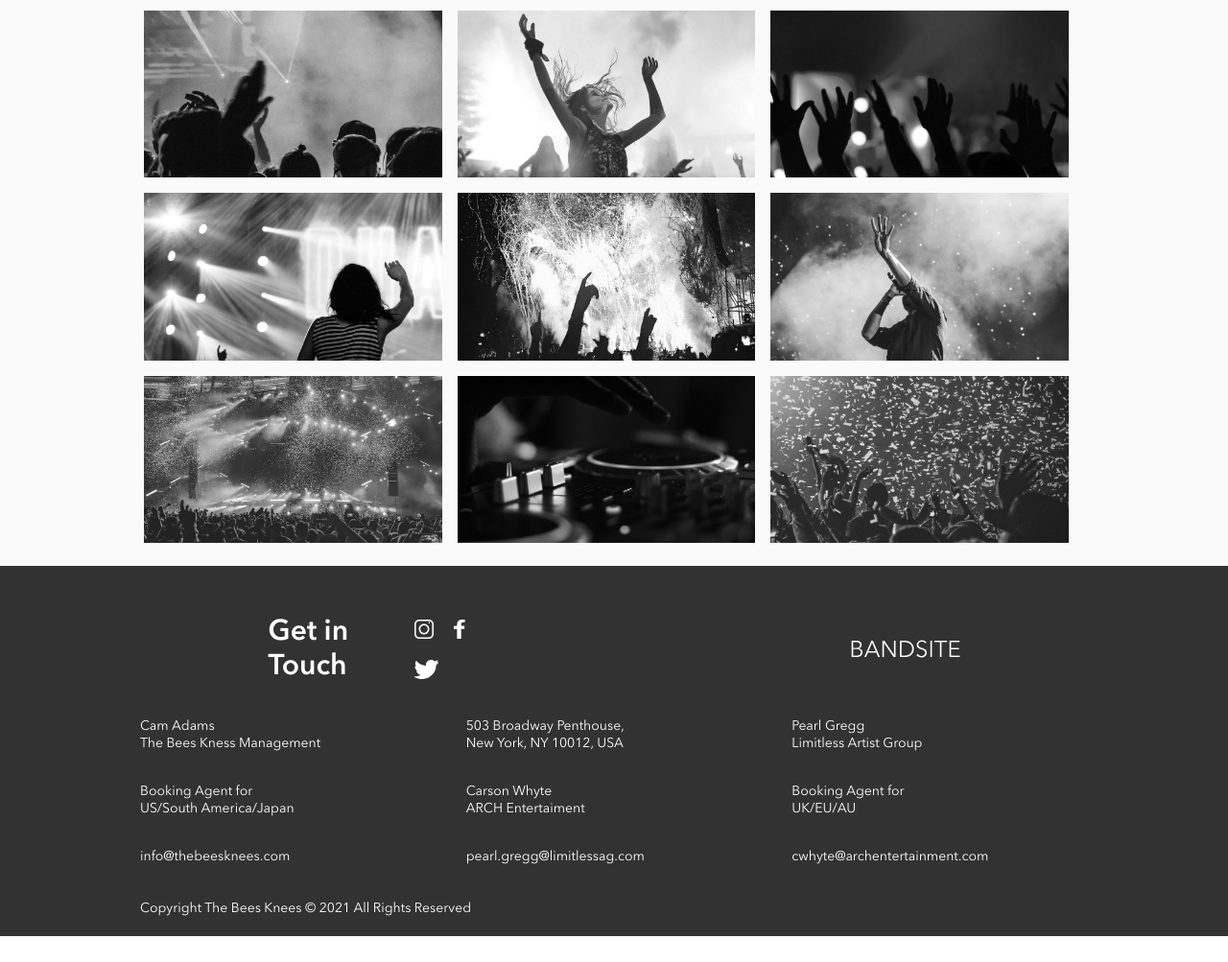
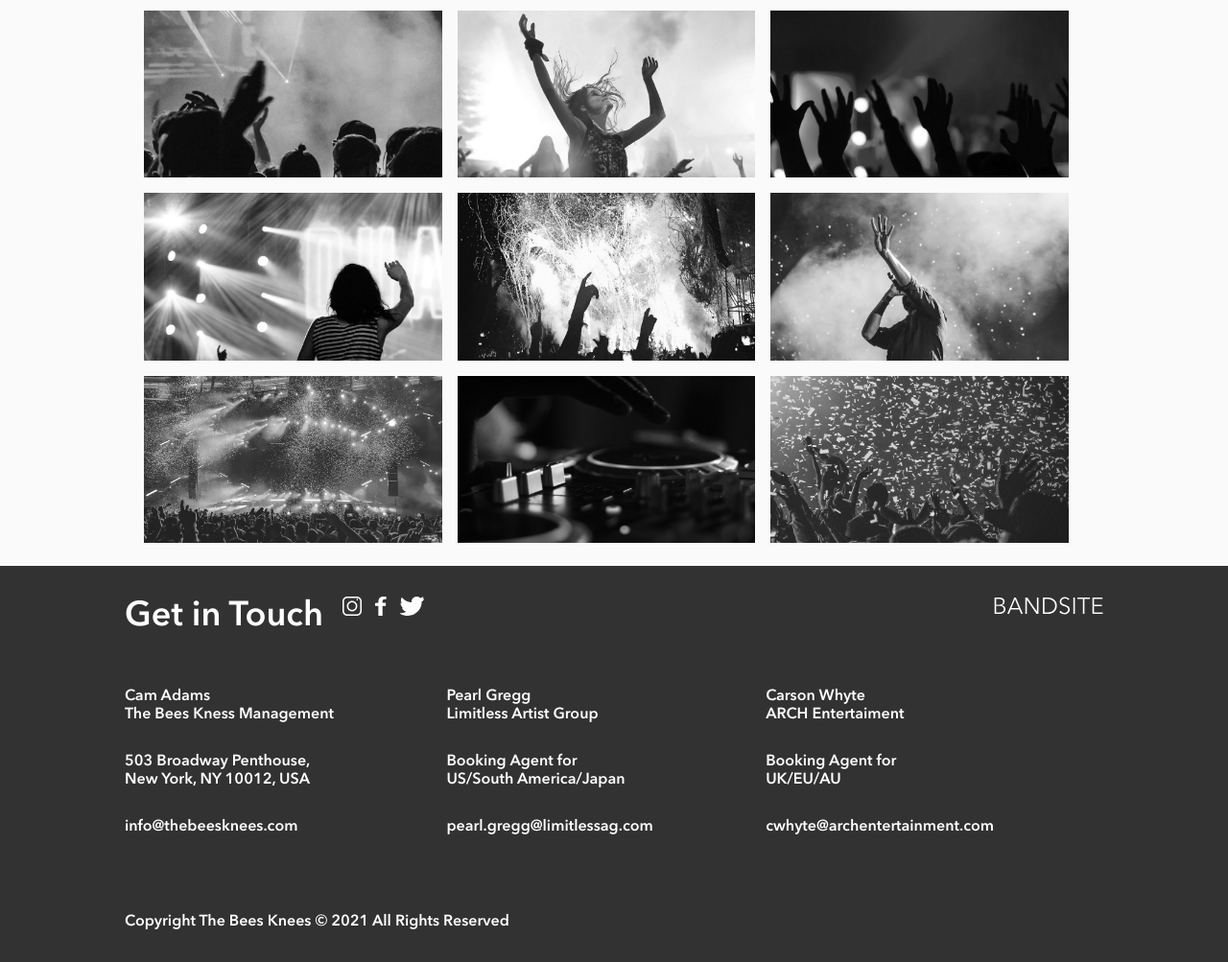
Before and after one commit to aymeeflores/aymee-flores-bandsite, a plain HTML site: page index.html in a window 1280 px wide. Shown: the part 1722-2725 px from the top of the page at 96% size. Before the commit the page ends 2698 px from the top, so only its background shows below. Drawn offline with Linux system fonts and the light colour scheme.

Commit message:
refactor from SprintOne feedback

```diff
--- a/index.html
+++ b/index.html
@@ -111,70 +111,71 @@
         />
       </div>
     </section>
+
     <footer class="footer">
-      <div class="footer__header">
-        <div class="footer__title">Get in Touch</div>
-        <div>
+      <!-- CONTAINER -->
+      <div class="footer__container">
+        <!-- FOOTER LEFT SIDE -->
+        <div class="footer__left">
+          <!-- HEADER -->
+          <div class="footer__header">
+            <div class="footer__title">Get in Touch</div>
+            <div class="footer__icons">
+              <img
+                src="../assets/icons/svg/Icon-instagram.svg"
+                alt="instagram"
+              />
+              <img src="../assets/icons/svg/Icon-facebook.svg" alt="facebook" />
+              <img src="../assets/icons/svg/Icon-twitter.svg" alt="twitter" />
+            </div>
+          </div>
+
+          <!-- FOOTER BODY -->
+          <div class="footer__body">
+            <div class="footer__body__column">
+              <p>Cam Adams<br />The Bees Kness Management</p>
+              <p>503 Broadway Penthouse, <br />New York, NY 10012, USA</p>
+              <p>
+                <a href="mailto: info@thebeeskness.com"
+                  >info@thebeesknees.com</a
+                >
+              </p>
+            </div>
+
+            <div class="footer__body__column">
+              <p>Pearl Gregg<br />Limitless Artist Group</p>
+              <p>Booking Agent for<br />US/South America/Japan</p>
+              <p>
+                <a href="mailto: pearl.gregg@limitlessag.com"
+                  >pearl.gregg@limitlessag.com</a
+                >
+              </p>
+            </div>
+
+            <div class="footer__body__column">
+              <p>Carson Whyte<br />ARCH Entertaiment</p>
+              <p>Booking Agent for<br />UK/EU/AU</p>
+              <p>
+                <a href="mailto:cwhyte@archentertainment.com"
+                  >cwhyte@archentertainment.com</a
+                >
+              </p>
+            </div>
+          </div>
+        </div>
+        <!-- FOOTER RIGHT SIDE -->
+        <div class="footer__right">
           <img
-            class="footer__icons"
-            src="./assets/icons/svg/Icon-instagram.svg"
-            alt="instagram"
-          />
-          <img
-            class="footer__icons"
-            src="./assets/icons/svg/Icon-facebook.svg"
-            alt="facebook"
-          />
-          <img
-            class="footer__icons"
-            src="./assets/icons/svg/Icon-twitter.svg"
-            alt="twitter"
+            class="footer__logo"
+            src="../assets/logos/Logo-bandsite.svg"
+            alt="bandsiteLogo"
           />
         </div>
       </div>
-      <div class="footer__body">
-        <div class="footer__text">
-          Cam Adams<br />
-          The Bees Kness Management
-        </div>
-        <div class="footer__text">
-          503 Broadway Penthouse, <br />New York, NY 10012, USA
-        </div>
-        <div class="footer__text">
-          <a href="info@thebeeskness.com"> info@thebeesknees.com</a>
-        </div>
-        <div class="footer__text">
-          Pearl Gregg<br />
-          Limitless Artist Group
-        </div>
-        <div class="footer__text">
-          Booking Agent for<br />
-          US/South America/Japan
-        </div>
-        <div class="footer__text">
-          <a href="pearl.gregg@limitlessag.com"> pearl.gregg@limitlessag.com</a>
-        </div>
-        <div class="footer__text">
-          Carson Whyte<br />
-          ARCH Entertaiment
-        </div>
-        <div class="footer__text">
-          Booking Agent for<br />
-          UK/EU/AU
-        </div>
-        <div class="footer__text">
-          <a href="mailto:cwhyte@archentertainment.com"
-            >cwhyte@archentertainment.com</a
-          >
-        </div>
-      </div>
-      <img
-        class="footer__logo"
-        src="assets/logos/Logo-bandsite.svg"
-        alt="bandsiteLogo"
-      />
+
+      <!-- DISCLAIMER -->
       <div class="footer__disclaimer">
-        <div>Copyright The Bees Knees © 2021 All Rights Reserved</div>
+        Copyright The Bees Knees © 2021 All Rights Reserved
       </div>
     </footer>
   </body>
--- a/styles/bio.scss
+++ b/styles/bio.scss
@@ -168,68 +168,161 @@
     @include maxwidth;
   }
 }
+
 .footer {
   background-color: $bandsite-black;
   color: $white;
-  @media (min-width: $tablet-width) {
-    padding: 2rem 6rem 0 6rem;
-    display: flex;
-    flex-wrap: wrap;
+  padding: 1rem 1rem 2rem 1rem;
+}
 
-    &__logo {
-      order: -1;
-    }
-  }
-  &__header {
-    padding: 1rem 0 0 1rem;
-    justify-content: space-between;
-    @media (min-width: $tablet-width) {
-      display: flex;
-      padding: 1rem;
-      order: -2;
-    }
-    @media (min-width: $desktop-width) {
-      flex-basis: 25%;
-      @include maxwidth;
-    }
-  }
-  &__title {
-    @include maxwidth;
-    @include sectionheader;
-    @media (min-width: $tablet-width) {
-      font-size: 1.875rem;
-    }
-  }
-  &__icons {
-    padding: 0.5rem;
+.footer__container {
+  @include maxwidth;
+  display: flex;
+  flex-direction: column;
+  justify-content: space-between;
+}
+
+.footer__left {
+  flex-grow: 1;
+}
+
+.footer__header {
+  display: flex;
+  align-items: flex-start;
+  flex-direction: column;
+  padding: 1rem 0 0 0;
+}
+.footer__title {
+  margin-bottom: 20px;
+  @include sectionheader;
+}
+
+.footer__icons img {
+  margin-right: 10px;
+}
+
+.footer__right {
+  padding-top: 1rem;
+}
+
+.footer__body {
+  padding-top: 2rem;
+  display: flex;
+  flex-direction: column;
+  justify-content: space-between;
+}
+
+.footer__body__column {
+  margin-bottom: 30px;
+}
+
+.footer__body__column > p {
+  margin-bottom: 10px;
+}
+
+.footer__disclaimer {
+  padding-top: 20px;
+  @include maxwidth;
+}
+
+@media screen and (min-width: 1024px) {
+  .footer {
   }
 
-  &__body {
-    @include maxwidth;
-    @media (min-width: $tablet-width) {
-      display: flex;
-      flex-wrap: wrap;
-      align-items: flex-start;
-      :nth-child(3n) {
-        order: 1;
-      }
-    }
+  .footer__container {
+    flex-direction: row;
   }
-  &__text {
-    @include bodytext;
-    padding: 1rem;
-    @media (min-width: $tablet-width) {
-      width: 33.3%;
-    }
+
+  .footer__left {
   }
-  &__logo {
-    padding: 1rem;
-    @include maxwidth;
+
+  .footer__header {
+    flex-direction: row;
   }
-  &__disclaimer {
-    padding: 1.25rem 1.25rem 1.25rem 1rem;
-    width: 100%;
-    @include bodytext;
-    @include maxwidth;
+  .footer__title {
+    margin-right: 20px;
+  }
+
+  .footer__icons img {
+  }
+
+  .footer__right {
+  }
+
+  .footer__body {
+    flex-direction: row;
+  }
+
+  .footer__body__column > p {
+    margin-bottom: 30px;
+  }
+
+  .footer__disclaimer {
   }
 }
+
+// .footer {
+//   background-color: $bandsite-black;
+//   color: $white;
+//   @media (min-width: $tablet-width) {
+//     padding: 2rem 6rem 0 6rem;
+//     display: flex;
+//     flex-wrap: wrap;
+
+//     &__logo {
+//       order: -1;
+//     }
+//   }
+//   &__header {
+//     padding: 1rem 0 0 1rem;
+//     justify-content: space-between;
+//     @media (min-width: $tablet-width) {
+//       display: flex;
+//       padding: 1rem;
+//       order: -2;
+//     }
+//     @media (min-width: $desktop-width) {
+//       flex-basis: 25%;
+//       @include maxwidth;
+//     }
+//   }
+//   &__title {
+//     @include maxwidth;
+//     @include sectionheader;
+//     @media (min-width: $tablet-width) {
+//       font-size: 1.875rem;
+//     }
+//   }
+//   &__icons {
+//     padding: 0.5rem;
+//   }
+
+//   &__body {
+//     @include maxwidth;
+//     @media (min-width: $tablet-width) {
+//       display: flex;
+//       flex-wrap: wrap;
+//       align-items: flex-start;
+//       :nth-child(3n) {
+//         order: 1;
+//       }
+//     }
+//   }
+//   &__text {
+//     @include bodytext;
+//     padding: 1rem;
+//     @media (min-width: $tablet-width) {
+//       width: 33.3%;
+//     }
+//   }
+//   &__logo {
+//     padding: 1rem;
+//     @include maxwidth;
+//   }
+//   &__disclaimer {
+//     padding: 1.25rem 1.25rem 1.25rem 1rem;
+//     width: 100%;
+//     @include bodytext;
+//     @include maxwidth;
+//   }
+// }
--- a/styles/partials/_mixins.scss
+++ b/styles/partials/_mixins.scss
@@ -32,7 +32,7 @@
 @mixin maxwidth {
   @media (min-width: $desktop-width) {
     max-width: 1020px;
-    margin: auto;
+    margin: 0 auto;
   }
 }
 @mixin linkreset {
```
Also changed, not shown: pages/shows.html (+34 -41 lines), styles/bio.css.
